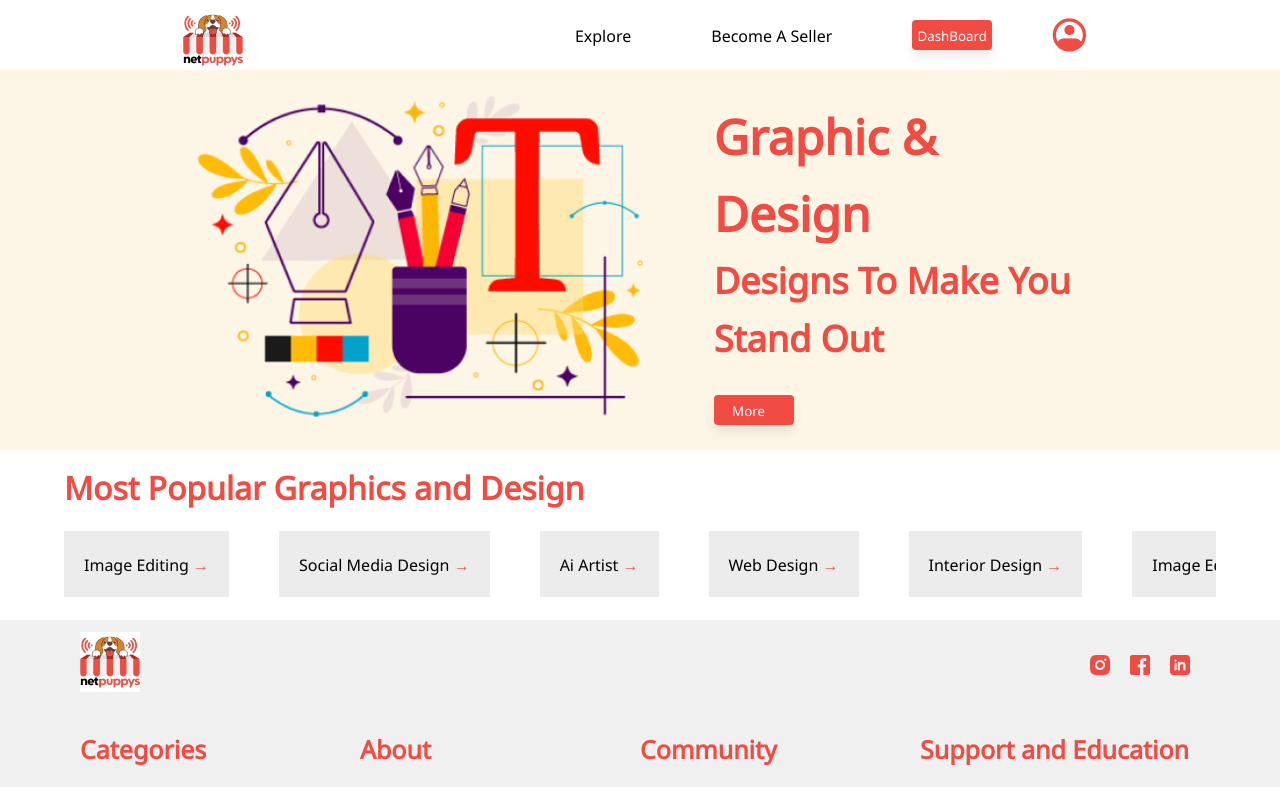
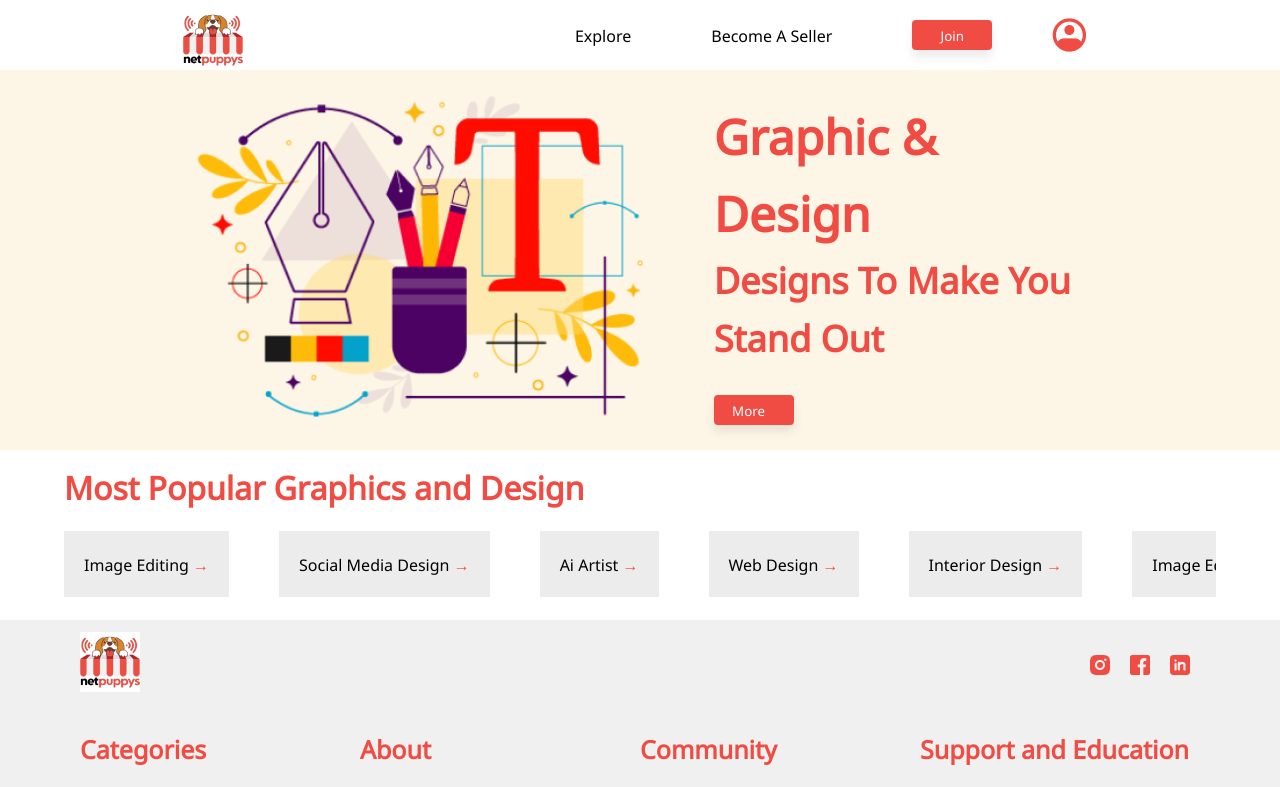
Before and after one commit to harshverma7864/FiverrNP, a React (Create React App) app: page / in a window 1280 px wide. Shown: the top 787 px of the page. Built offline with nearby package versions, Linux system fonts and the light colour scheme.

Commit message:
Refactored Navbar2.js

```diff
--- a/src/components/Navbar/Navbar2.js
+++ b/src/components/Navbar/Navbar2.js
@@ -45,9 +45,8 @@ const Navbar = () => {
         <p >Explore</p>
         <p >Become A Seller</p>
 { loginClicked ? (
-        <button  onClick={handleLoginClick} id={navStyle.joinBtn}>Join</button>
-):(        <button  onClick={gotoDashboard} id={navStyle.joinBtn}>DashBoard</button>
-)
+    <button  onClick={gotoDashboard} id={navStyle.joinBtn}>DashBoard</button>
+):(<button  onClick={handleLoginClick} id={navStyle.joinBtn}>Join</button>)
       }
           <img  onClick={checkLoginStatus} src={profileLogo} alt='Profile' />
         </div>
```
